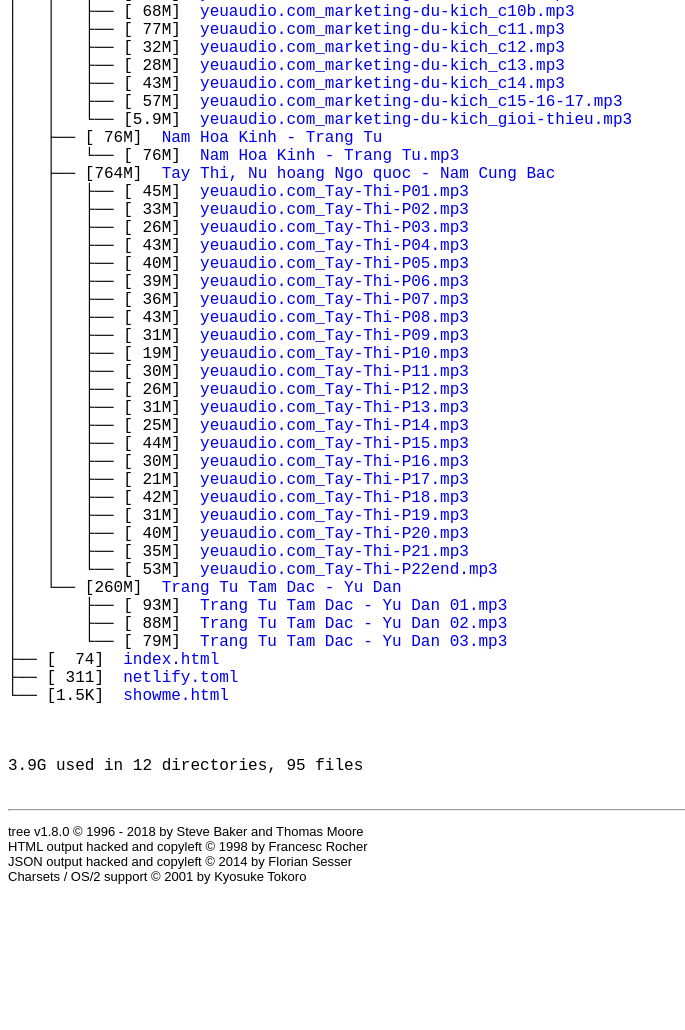
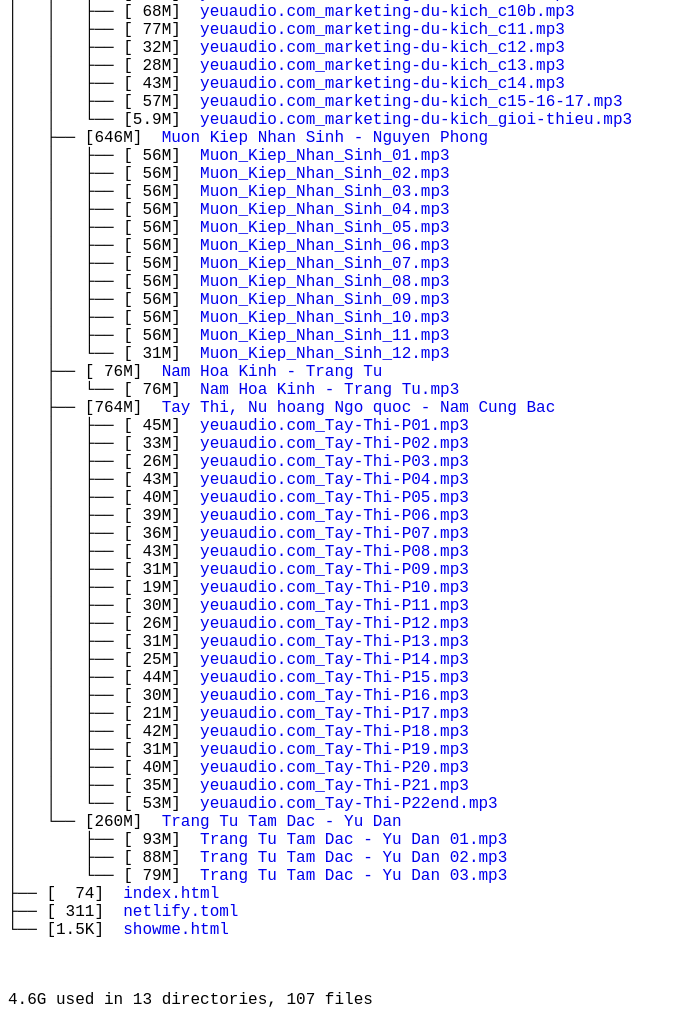
Before and after one commit to neo2271/cdn51, a plain HTML site: page showme.html in a window 1280 px wide. Shown: the part 1319-2349 px from the top of the page, without its empty margins (0-685 px from the left). Before the commit the page ends 2216 px from the top, so only its background shows below. Drawn offline with Linux system fonts and the light colour scheme.

Commit message:
Add audio_books/Muon Kiep Nhan Sinh - Nguyen Phong/

```diff
--- a/showme.html
+++ b/showme.html
@@ -30,7 +30,7 @@
 	<h1>Directory Tree</h1><p>
 	<a href=".">.</a><br>
 	├── [&nbsp;159]&nbsp;&nbsp;<a href="./README.md">README.md</a><br>
-	├── [3.9G]&nbsp;&nbsp;<a href="./audio_books/">audio_books</a><br>
+	├── [4.6G]&nbsp;&nbsp;<a href="./audio_books/">audio_books</a><br>
 	│   ├── [249M]&nbsp;&nbsp;<a href="./audio_books/72%20Phep%20Quan%20Ly%20Kieu%20Trung%20Quoc%20-%20Tu%20Ma%20An/">72 Phep Quan Ly Kieu Trung Quoc - Tu Ma An</a><br>
 	│   │   ├── [&nbsp;15M]&nbsp;&nbsp;<a href="./audio_books/72%20Phep%20Quan%20Ly%20Kieu%20Trung%20Quoc%20-%20Tu%20Ma%20An/yeuaudio.com_72-Phep-Quan-Li-Kieu-Trung-Quoc-P01.mp3">yeuaudio.com_72-Phep-Quan-Li-Kieu-Trung-Quoc-P01.mp3</a><br>
 	│   │   ├── [&nbsp;25M]&nbsp;&nbsp;<a href="./audio_books/72%20Phep%20Quan%20Ly%20Kieu%20Trung%20Quoc%20-%20Tu%20Ma%20An/yeuaudio.com_72-Phep-Quan-Li-Kieu-Trung-Quoc-P02.mp3">yeuaudio.com_72-Phep-Quan-Li-Kieu-Trung-Quoc-P02.mp3</a><br>
@@ -104,6 +104,19 @@
 	│   │   ├── [&nbsp;43M]&nbsp;&nbsp;<a href="./audio_books/Marketing%20Du%20Kich/yeuaudio.com_marketing-du-kich_c14.mp3">yeuaudio.com_marketing-du-kich_c14.mp3</a><br>
 	│   │   ├── [&nbsp;57M]&nbsp;&nbsp;<a href="./audio_books/Marketing%20Du%20Kich/yeuaudio.com_marketing-du-kich_c15-16-17.mp3">yeuaudio.com_marketing-du-kich_c15-16-17.mp3</a><br>
 	│   │   └── [5.9M]&nbsp;&nbsp;<a href="./audio_books/Marketing%20Du%20Kich/yeuaudio.com_marketing-du-kich_gioi-thieu.mp3">yeuaudio.com_marketing-du-kich_gioi-thieu.mp3</a><br>
+	│   ├── [646M]&nbsp;&nbsp;<a href="./audio_books/Muon%20Kiep%20Nhan%20Sinh%20-%20Nguyen%20Phong/">Muon Kiep Nhan Sinh - Nguyen Phong</a><br>
+	│   │   ├── [&nbsp;56M]&nbsp;&nbsp;<a href="./audio_books/Muon%20Kiep%20Nhan%20Sinh%20-%20Nguyen%20Phong/Muon_Kiep_Nhan_Sinh_01.mp3">Muon_Kiep_Nhan_Sinh_01.mp3</a><br>
+	│   │   ├── [&nbsp;56M]&nbsp;&nbsp;<a href="./audio_books/Muon%20Kiep%20Nhan%20Sinh%20-%20Nguyen%20Phong/Muon_Kiep_Nhan_Sinh_02.mp3">Muon_Kiep_Nhan_Sinh_02.mp3</a><br>
+	│   │   ├── [&nbsp;56M]&nbsp;&nbsp;<a href="./audio_books/Muon%20Kiep%20Nhan%20Sinh%20-%20Nguyen%20Phong/Muon_Kiep_Nhan_Sinh_03.mp3">Muon_Kiep_Nhan_Sinh_03.mp3</a><br>
+	│   │   ├── [&nbsp;56M]&nbsp;&nbsp;<a href="./audio_books/Muon%20Kiep%20Nhan%20Sinh%20-%20Nguyen%20Phong/Muon_Kiep_Nhan_Sinh_04.mp3">Muon_Kiep_Nhan_Sinh_04.mp3</a><br>
+	│   │   ├── [&nbsp;56M]&nbsp;&nbsp;<a href="./audio_books/Muon%20Kiep%20Nhan%20Sinh%20-%20Nguyen%20Phong/Muon_Kiep_Nhan_Sinh_05.mp3">Muon_Kiep_Nhan_Sinh_05.mp3</a><br>
+	│   │   ├── [&nbsp;56M]&nbsp;&nbsp;<a href="./audio_books/Muon%20Kiep%20Nhan%20Sinh%20-%20Nguyen%20Phong/Muon_Kiep_Nhan_Sinh_06.mp3">Muon_Kiep_Nhan_Sinh_06.mp3</a><br>
+	│   │   ├── [&nbsp;56M]&nbsp;&nbsp;<a href="./audio_books/Muon%20Kiep%20Nhan%20Sinh%20-%20Nguyen%20Phong/Muon_Kiep_Nhan_Sinh_07.mp3">Muon_Kiep_Nhan_Sinh_07.mp3</a><br>
+	│   │   ├── [&nbsp;56M]&nbsp;&nbsp;<a href="./audio_books/Muon%20Kiep%20Nhan%20Sinh%20-%20Nguyen%20Phong/Muon_Kiep_Nhan_Sinh_08.mp3">Muon_Kiep_Nhan_Sinh_08.mp3</a><br>
+	│   │   ├── [&nbsp;56M]&nbsp;&nbsp;<a href="./audio_books/Muon%20Kiep%20Nhan%20Sinh%20-%20Nguyen%20Phong/Muon_Kiep_Nhan_Sinh_09.mp3">Muon_Kiep_Nhan_Sinh_09.mp3</a><br>
+	│   │   ├── [&nbsp;56M]&nbsp;&nbsp;<a href="./audio_books/Muon%20Kiep%20Nhan%20Sinh%20-%20Nguyen%20Phong/Muon_Kiep_Nhan_Sinh_10.mp3">Muon_Kiep_Nhan_Sinh_10.mp3</a><br>
+	│   │   ├── [&nbsp;56M]&nbsp;&nbsp;<a href="./audio_books/Muon%20Kiep%20Nhan%20Sinh%20-%20Nguyen%20Phong/Muon_Kiep_Nhan_Sinh_11.mp3">Muon_Kiep_Nhan_Sinh_11.mp3</a><br>
+	│   │   └── [&nbsp;31M]&nbsp;&nbsp;<a href="./audio_books/Muon%20Kiep%20Nhan%20Sinh%20-%20Nguyen%20Phong/Muon_Kiep_Nhan_Sinh_12.mp3">Muon_Kiep_Nhan_Sinh_12.mp3</a><br>
 	│   ├── [&nbsp;76M]&nbsp;&nbsp;<a href="./audio_books/Nam%20Hoa%20Kinh%20-%20Trang%20Tu/">Nam Hoa Kinh - Trang Tu</a><br>
 	│   │   └── [&nbsp;76M]&nbsp;&nbsp;<a href="./audio_books/Nam%20Hoa%20Kinh%20-%20Trang%20Tu/Nam%20Hoa%20Kinh%20-%20Trang%20Tu.mp3">Nam Hoa Kinh - Trang Tu.mp3</a><br>
 	│   ├── [764M]&nbsp;&nbsp;<a href="./audio_books/Tay%20Thi,%20Nu%20hoang%20Ngo%20quoc%20-%20Nam%20Cung%20Bac/">Tay Thi, Nu hoang Ngo quoc - Nam Cung Bac</a><br>
@@ -140,7 +153,7 @@
 	</p>
 	<p>
 
- 3.9G used in 12 directories, 95 files
+ 4.6G used in 13 directories, 107 files
 	<br><br>
 	</p>
 	<hr>
```
Also changed, not shown: 12 other files.
